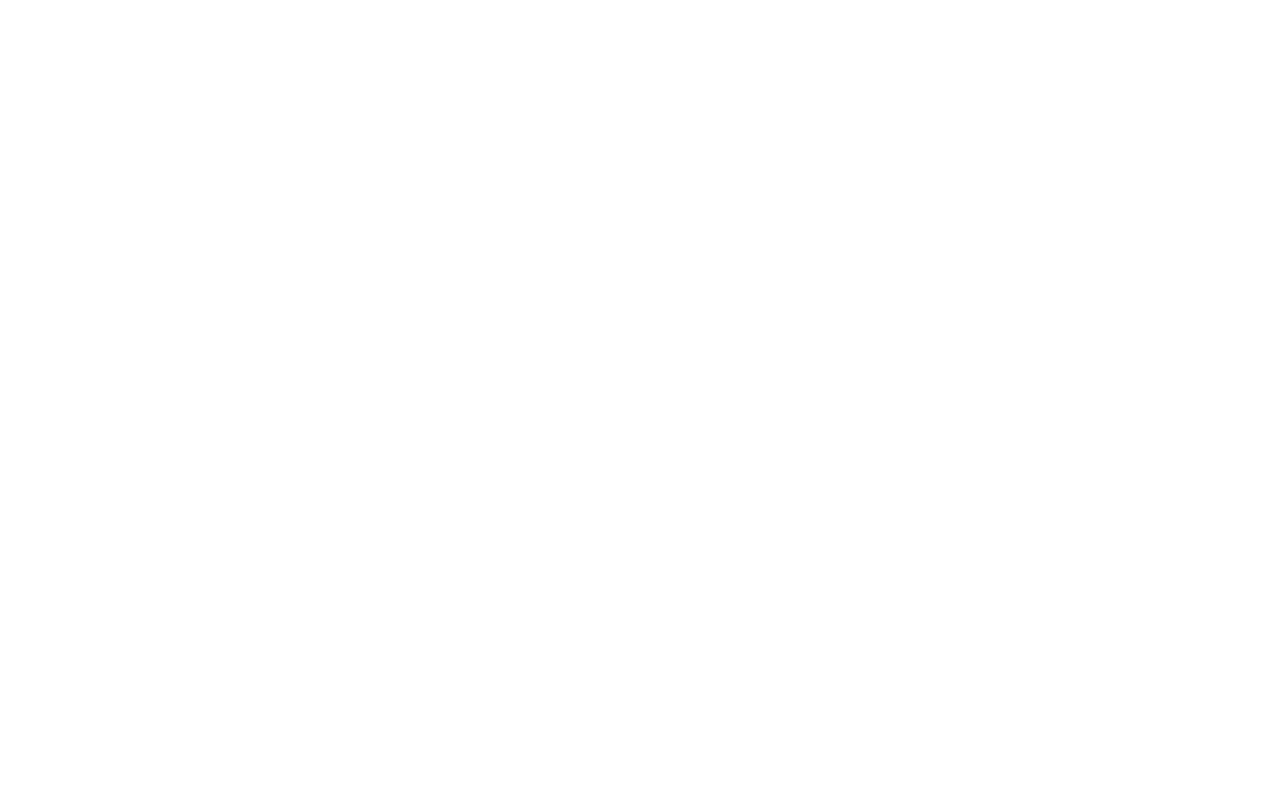
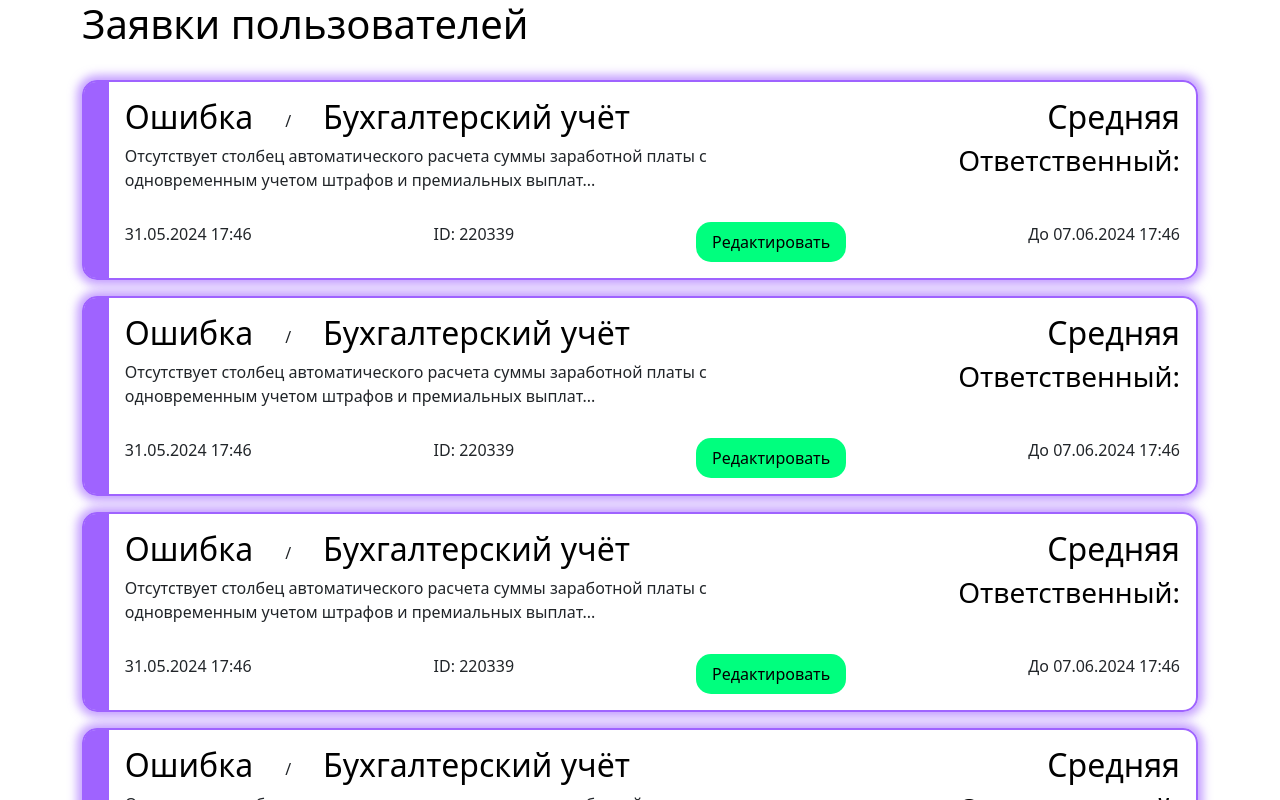
Before and after one commit to ut1kaa/hktn-servicedesk-frontend, a React (Create React App) app: page /admin/tickets in a window 1280 px wide. Before the commit this address had no page. Shown: the top 800 px of the page. Built offline with nearby package versions, Linux system fonts and the light colour scheme.

Commit message:
add admin tickets page

```diff
--- a/src/App.tsx
+++ b/src/App.tsx
@@ -6,6 +6,7 @@
 import  Home from './pages/Home'
 import Users from './pages/admin/Users';
 import Departaments from './pages/admin/Departaments';
+import Tickets from './pages/admin/Tickets';
 
 
 const App = () => (
@@ -15,6 +16,7 @@
         <Route path="/" element={<Home />} />
         <Route path="/admin/users" element={<Users />} />
         <Route path="/admin/departaments" element={<Departaments />} />
+        <Route path="/admin/tickets" element={<Tickets />} />
       </Routes>
     </Router>
   </div>
--- /dev/null
+++ b/src/pages/admin/Tickets.tsx
@@ -0,0 +1,96 @@
+import { useState } from 'react';
+import "../../styles/pages/admin/tickets.scss"
+
+const Tickets = () => {
+    return (
+        <div className="container">
+            <h1>Заявки пользователей</h1>
+
+            <div className="tickets">
+                <div className="ticket">
+                    <span className='color-block'></span>
+                    <div className='ticket-content'>
+                        <div className="up">
+                            <div className="info">
+                                <div className="main-info"><h2>Ошибка</h2><span>/</span> <h2>Бухгалтерский учёт</h2> </div>
+                                <p>Отсутствует столбец автоматического расчета суммы заработной платы с одновременным учетом штрафов и премиальных выплат...</p>
+                            </div>
+                            <div className='right'>
+                                <h2>Средняя</h2>
+                                <h3>Ответственный:</h3>
+
+                            </div>
+                        </div>
+                        <div className="down">
+                            {/* <div>FILE</div> */}
+                            <p>31.05.2024 17:46</p> <p>ID: 220339</p> <button>Редактировать</button> <p>До 07.06.2024 17:46</p>
+                        </div>
+                    </div>
+                </div>
+                <div className="ticket">
+                    <span className='color-block'></span>
+                    <div className='ticket-content'>
+                        <div className="up">
+                            <div className="info">
+                                <div className="main-info"><h2>Ошибка</h2><span>/</span> <h2>Бухгалтерский учёт</h2> </div>
+                                <p>Отсутствует столбец автоматического расчета суммы заработной платы с одновременным учетом штрафов и премиальных выплат...</p>
+                            </div>
+                            <div className='right'>
+                                <h2>Средняя</h2>
+                                <h3>Ответственный:</h3>
+
+                            </div>
+                        </div>
+                        <div className="down">
+                            {/* <div>FILE</div> */}
+                            <p>31.05.2024 17:46</p> <p>ID: 220339</p> <button>Редактировать</button> <p>До 07.06.2024 17:46</p>
+                        </div>
+                    </div>
+                </div>
+                <div className="ticket">
+                    <span className='color-block'></span>
+                    <div className='ticket-content'>
+                        <div className="up">
+                            <div className="info">
+                                <div className="main-info"><h2>Ошибка</h2><span>/</span> <h2>Бухгалтерский учёт</h2> </div>
+                                <p>Отсутствует столбец автоматического расчета суммы заработной платы с одновременным учетом штрафов и премиальных выплат...</p>
+                            </div>
+                            <div className='right'>
+                                <h2>Средняя</h2>
+                                <h3>Ответственный:</h3>
+
+                            </div>
+                        </div>
+                        <div className="down">
+                            {/* <div>FILE</div> */}
+                            <p>31.05.2024 17:46</p> <p>ID: 220339</p> <button>Редактировать</button> <p>До 07.06.2024 17:46</p>
+                        </div>
+                    </div>
+                </div>
+                <div className="ticket">
+                    <span className='color-block'></span>
+                    <div className='ticket-content'>
+                        <div className="up">
+                            <div className="info">
+                                <div className="main-info"><h2>Ошибка</h2><span>/</span> <h2>Бухгалтерский учёт</h2> </div>
+                                <p>Отсутствует столбец автоматического расчета суммы заработной платы с одновременным учетом штрафов и премиальных выплат...</p>
+                            </div>
+                            <div className='right'>
+                                <h2>Средняя</h2>
+                                <h3>Ответственный:</h3>
+
+                            </div>
+                        </div>
+                        <div className="down">
+                            {/* <div>FILE</div> */}
+                            <p>31.05.2024 17:46</p> <p>ID: 220339</p> <button>Редактировать</button> <p>До 07.06.2024 17:46</p>
+                        </div>
+                    </div>
+                </div>
+            </div>
+        </div>
+    );
+
+}
+
+export default Tickets;
--- /dev/null
+++ b/src/styles/pages/admin/tickets.scss
@@ -0,0 +1,82 @@
+.container {
+    display: flex;
+    flex-direction: column;
+    align-items: flex-start;
+
+    & > * {
+        margin-bottom: 2rem;
+    }
+}
+
+.tickets {
+    & > * {
+        margin-bottom: 1rem;
+    }
+}
+
+.ticket {
+    height: 200px;
+    display: flex;
+    position: relative;
+    flex-direction: row;
+    border-radius: 15px;
+    border: 2px solid #9F63FF;
+    box-shadow: 0px 0px 10px 5px rgba(158, 97, 255, 0.6);
+
+    .color-block {
+        height: 100%;
+        width: 30px;
+        background-color: #9F63FF;
+        border-top-left-radius: 12px;
+        border-bottom-left-radius: 12px;
+    }
+
+    .ticket-content {
+        padding: 1rem;
+        display: flex;
+        flex-direction: column;
+        height: 100%;
+        // align-items: space-between;
+        justify-content: space-between;
+
+        .up {
+            width: 100%;
+            display: flex;
+            flex-direction: row;
+
+            .info {
+                width: 100%;
+                display: flex;
+                flex-direction: column;
+                .main-info {
+                    display: flex;
+                    align-items: center;
+                    // justify-content: center;
+                    & > * {margin-right: 2rem;}
+                }
+                p {
+                    // width: 40px;
+                    width: 80%;
+                    text-align: left;
+                }
+            }
+
+            .right {
+                text-align: right;
+                font-size: 18px;
+            }
+        }
+
+        .down {
+            display: flex;
+            flex-direction: row;
+            justify-content: space-between;
+            // align-items: end;
+
+            button {
+                padding: 0 1rem;
+                border-radius: 15px;
+            }
+        }
+    }
+}
```
